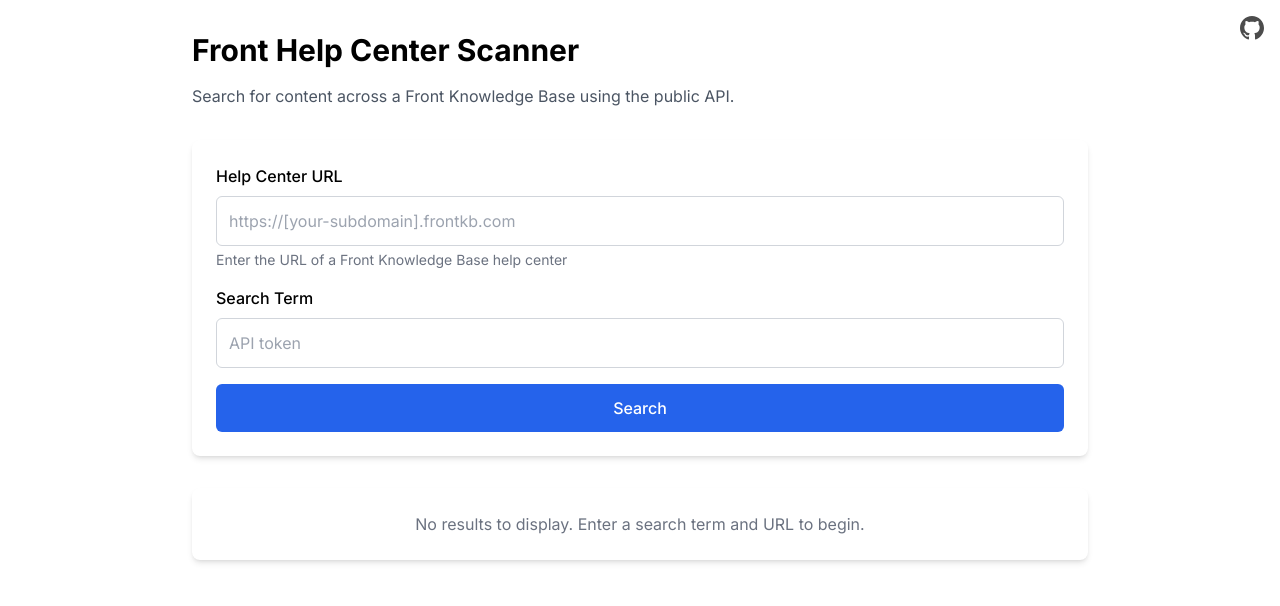
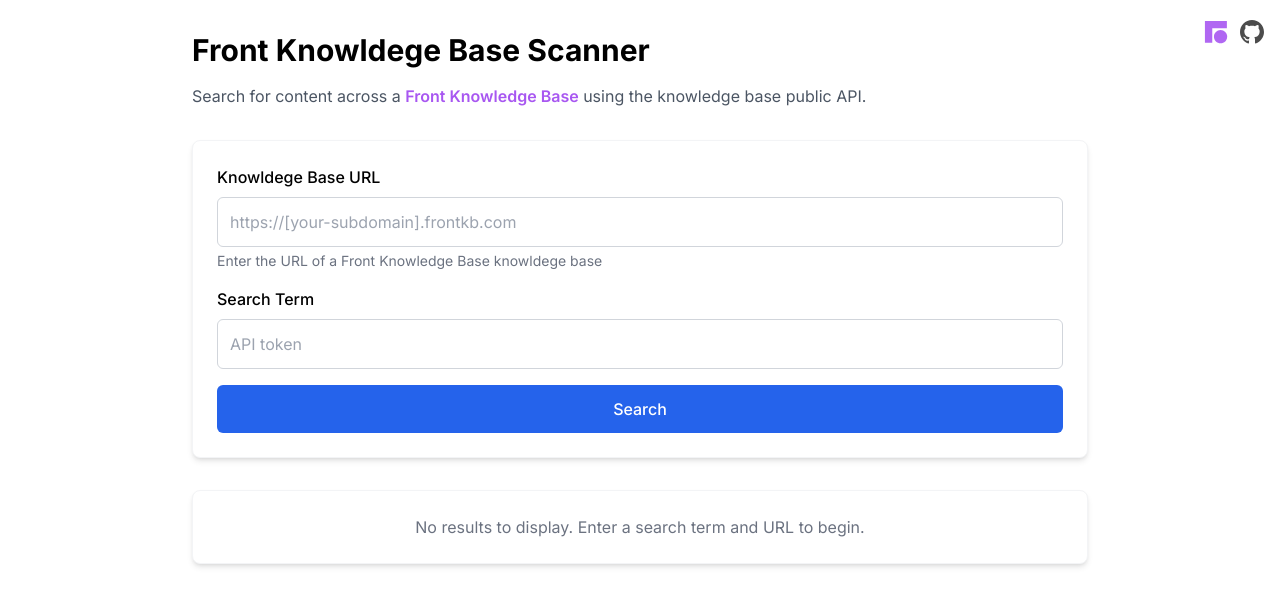
Before and after one commit to dugjason/front-helpcenter-scan, a Next.js app: page / in a window 1280 px wide. Shown: the top 606 px of the page. Built offline with nearby package versions, Linux system fonts and the light colour scheme.

Commit message:
Front logo+links and styling

```diff
--- a/src/app/actions.ts
+++ b/src/app/actions.ts
@@ -68,7 +68,7 @@
   }[]
 }
 
-// Helper function to get base URL from help center URL
+// Helper function to get base URL from knowldege base URL
 function getBaseUrl(url: string): string {
   try {
     const parsedUrl = new URL(url)
@@ -234,8 +234,8 @@
 
     return results
   } catch (error) {
-    console.error('Error searching help center:', error)
-    throw new Error('Failed to search the help center')
+    console.error('Error searching knowldege base:', error)
+    throw new Error('Failed to search the knowldege base')
   }
 }
 
@@ -247,7 +247,7 @@
   const searchTerm = formData.get('searchTerm') as string
 
   if (!helpCenterUrl || !searchTerm) {
-    throw new Error('Help center URL and search term are required')
+    throw new Error('Knowldege Base URL and search term are required')
   }
 
   // Create a new ReadableStream
--- a/src/app/layout.tsx
+++ b/src/app/layout.tsx
@@ -6,7 +6,7 @@
 const inter = Inter({ subsets: ['latin'] })
 
 export const metadata: Metadata = {
-  title: 'Front Help Center Scanner',
+  title: 'Front Knowldege Base Scanner',
   description: 'Search for content across a Front Knowledge Base',
 }
 
@@ -19,6 +19,32 @@
     <html lang="en">
       <body className={inter.className}>
         <header className="p-4 bg-transparent fixed top-0 left-0 right-0 flex justify-end z-10">
+          <HeaderLinks />
+        </header>
+        <main className="min-h-screen p-8">
+          {children}
+        </main>
+      </body>
+    </html>
+  )
+}
+
+const HeaderLinks = () => {
+  return (
+    <div className="flex items-center gap-2">
+      <Link
+            href="https://front.com"
+            target="_blank"
+            rel="noopener noreferrer"
+            aria-label="Front"
+            className="opacity-90 hover:opacity-100 transition-opacity"
+          >
+            <svg width="32" height="32" viewBox="0 0 130 130" fill="none" xmlns="http://www.w3.org/2000/svg">
+<path d="M20.0242 108.978H49.809V50.0616H109.194V20.3987H20.0242V108.978Z" fill="#A857F1"/>
+<path d="M83.506 110.75C98.3453 110.75 110.375 98.7199 110.375 83.8805C110.375 69.0411 98.3453 57.0115 83.506 57.0115C68.6666 57.0115 56.637 69.0411 56.637 83.8805C56.637 98.7199 68.6666 110.75 83.506 110.75Z" fill="#A857F1"/>
+</svg>
+
+          </Link>
           <Link
             href="https://github.com/dugjason/front-helpcenter-scan"
             target="_blank"
@@ -35,11 +61,6 @@
               <path d="M12 0c-6.626 0-12 5.373-12 12 0 5.302 3.438 9.8 8.207 11.387.599.111.793-.261.793-.577v-2.234c-3.338.726-4.033-1.416-4.033-1.416-.546-1.387-1.333-1.756-1.333-1.756-1.089-.745.083-.729.083-.729 1.205.084 1.839 1.237 1.839 1.237 1.07 1.834 2.807 1.304 3.492.997.107-.775.418-1.305.762-1.604-2.665-.305-5.467-1.334-5.467-5.931 0-1.311.469-2.381 1.236-3.221-.124-.303-.535-1.524.117-3.176 0 0 1.008-.322 3.301 1.23.957-.266 1.983-.399 3.003-.404 1.02.005 2.047.138 3.006.404 2.291-1.552 3.297-1.23 3.297-1.23.653 1.653.242 2.874.118 3.176.77.84 1.235 1.911 1.235 3.221 0 4.609-2.807 5.624-5.479 5.921.43.372.823 1.102.823 2.222v3.293c0 .319.192.694.801.576 4.765-1.589 8.199-6.086 8.199-11.386 0-6.627-5.373-12-12-12z"/>
             </svg>
           </Link>
-        </header>
-        <main className="min-h-screen p-8">
-          {children}
-        </main>
-      </body>
-    </html>
+    </div>
   )
 }
--- a/src/app/page.tsx
+++ b/src/app/page.tsx
@@ -2,6 +2,7 @@
 
 import { useState, useEffect, useRef } from 'react'
 import { SearchMatch } from './actions'
+import Link from 'next/link';
 
 type ProgressState = {
   processed: number;
@@ -47,7 +48,7 @@
       const searchTerm = formData.get('searchTerm') as string
 
       if (!helpCenterUrl || !searchTerm) {
-        alert('Both Help Center URL and search term are required')
+        alert('Both Knowldege Base URL and search term are required')
         setLoading(false)
         return
       }
@@ -141,16 +142,16 @@
   return (
     <div className="max-w-4xl mx-auto space-y-8">
       <div className="mb-8">
-        <h1 className="text-3xl font-bold mb-4">Front Help Center Scanner</h1>
+        <h1 className="text-3xl font-bold mb-4">Front Knowldege Base Scanner</h1>
         <p className="text-gray-600">
-          Search for content across a Front Knowledge Base using the public API.
+          Search for content across a <Link href="https://front.com/product/knowledge-base" className="font-semibold text-[#A857F1] hover:underline" target="_blank" rel="noopener noreferrer">Front Knowledge Base</Link> using the knowledge base public API.
         </p>
       </div>
 
-      <form ref={formRef} onSubmit={handleSubmit} className="space-y-4 p-6 bg-white rounded-lg shadow-md">
+      <form ref={formRef} onSubmit={handleSubmit} className="space-y-4 p-6 bg-white rounded-lg shadow-md border border-gray-100">
         <div>
           <label htmlFor="helpCenterUrl" className="block mb-2 font-medium">
-            Help Center URL
+            Knowldege Base URL
           </label>
           <input
             type="url"
@@ -161,7 +162,7 @@
             className="w-full p-3 border border-gray-300 rounded-md"
           />
           <p className="mt-1 text-sm text-gray-500">
-            Enter the URL of a Front Knowledge Base help center
+            Enter the URL of a Front Knowledge Base knowldege base
           </p>
         </div>
 
@@ -268,7 +269,7 @@
       )}
 
       {!loading && results.length === 0 && (
-        <div className="p-6 bg-white rounded-lg shadow-md text-center text-gray-500">
+        <div className="p-6 bg-white rounded-lg shadow-md text-center text-gray-500 border border-gray-100">
           No results to display. Enter a search term and URL to begin.
         </div>
       )}
```
Also changed, not shown: 1 other file (tests, documents, lock files or other folders).
